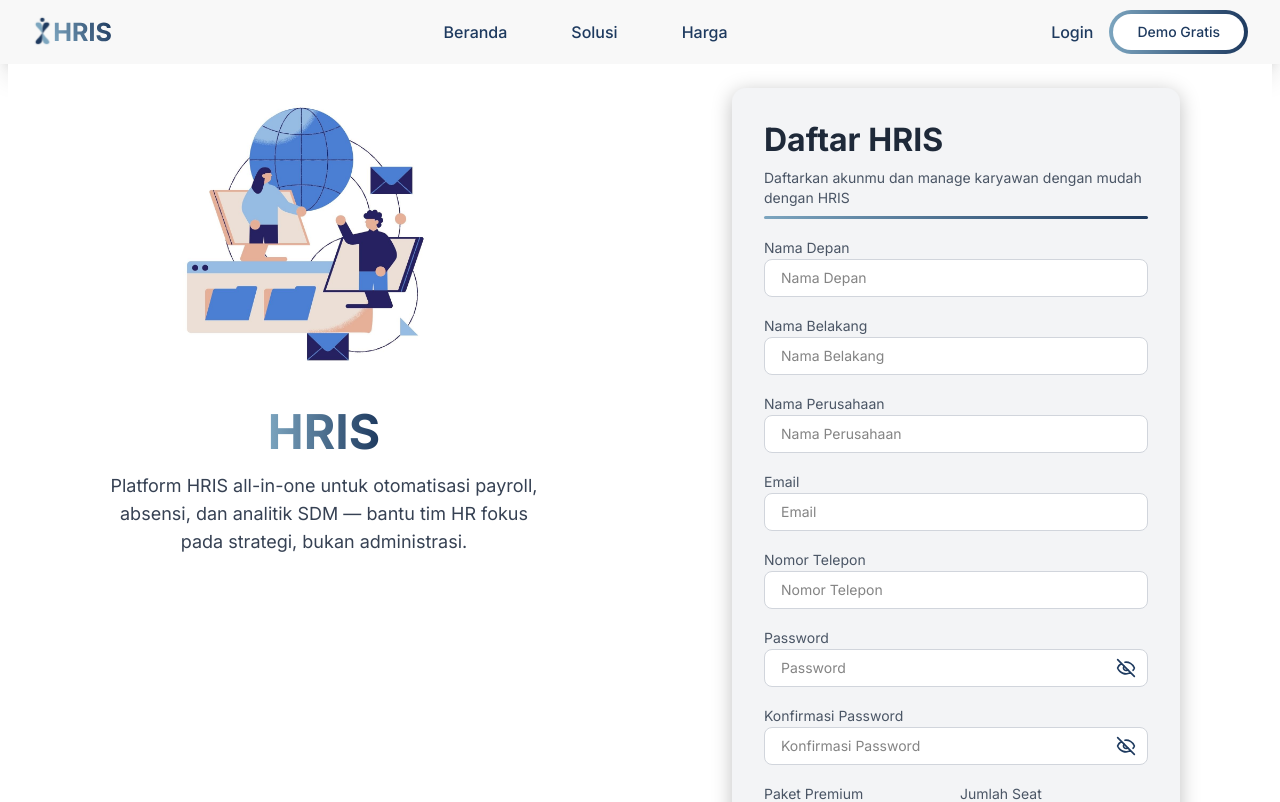
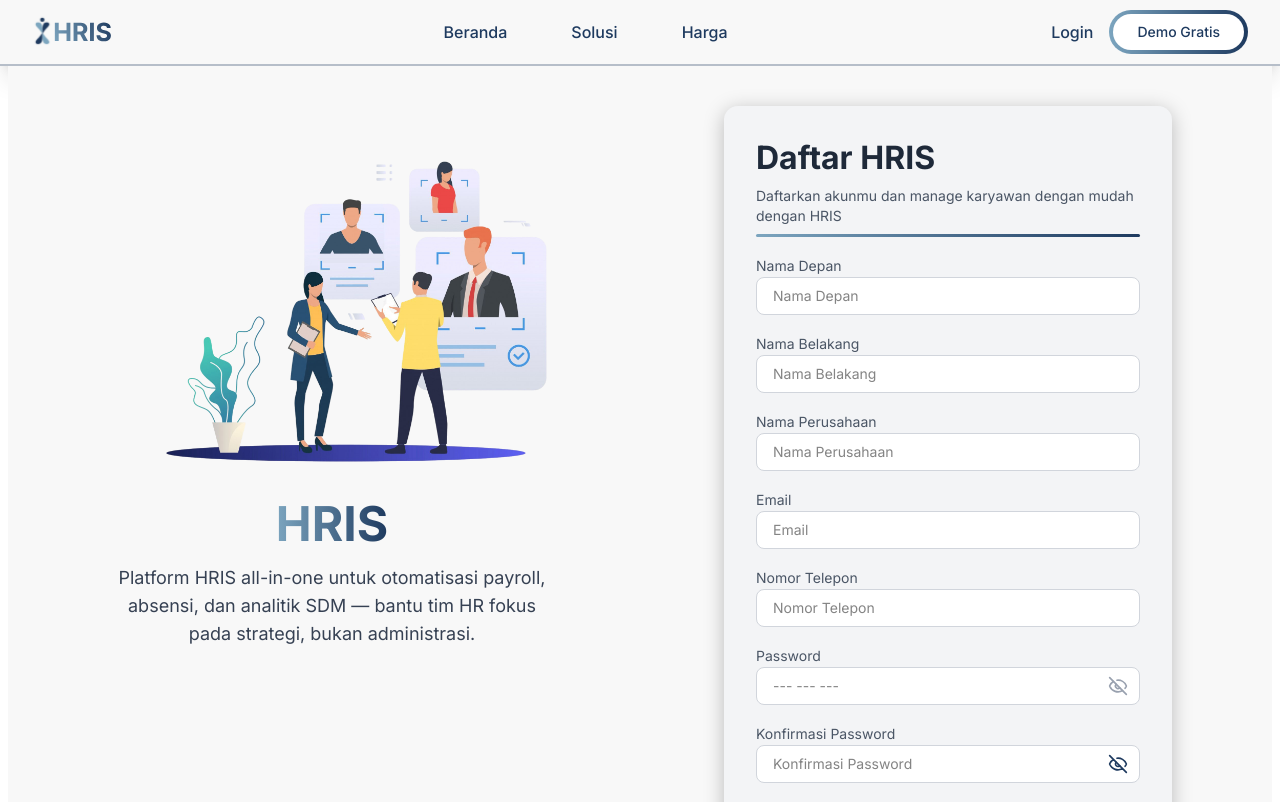
Before and after one commit to ImmarGaneru/CMLABS-HRIS-Frontend, a Next.js app: page /register in a window 1280 px wide. Shown: the top 802 px of the page. Built offline with nearby package versions, Linux system fonts and the light colour scheme.

Commit message:
Fixing - Login and Register

```diff
--- a/src/app/login/email/page.tsx
+++ b/src/app/login/email/page.tsx
@@ -2,6 +2,8 @@
 
 import { useState } from 'react';
 import Link from 'next/link';
+import { LuEyeOff } from "react-icons/lu";
+import { LuEye } from "react-icons/lu";
 
 export default function LoginEmailPage() {
   const [showPassword, setShowPassword] = useState(false);
@@ -11,11 +13,11 @@ export default function LoginEmailPage() {
   };
 
   return (
-    <div className="flex min-h-screen bg-white flex-col md:flex-row">
+    <div className="flex min-h-screen bg-[#f8f8f8] flex-col md:flex-row p-4">
       {/* KIRI: Section HRIS */}
-      <div className="md:w-1/2 w-full flex flex-col items-center justify-start text-white pt-8 p-10 bg-white">
+      <div className="md:w-1/2 w-full flex flex-col items-center justify-start text-white pt-8 p-10">
         <img
-          src="/icon.jpg"
+          src="/HR_image.png"
           alt="HRIS Icon"
           className="max-w-lg mb-6 object-contain"
         />
@@ -67,16 +69,13 @@ export default function LoginEmailPage() {
                 <button
                   type="button"
                   onClick={togglePassword}
-                  className="absolute top-1/2 right-3 transform -translate-y-1/2 focus:outline-none"
+                  className="absolute top-1/2 right-3 transform -translate-y-1/2 focus:outline-none cursor-pointer"
                 >
-                  <img
-                    src={showPassword ? '/password_on.svg' : '/password_off.svg'}
-                    alt="Toggle Password"
-                    className={`w-5 h-5 ${showPassword ? 'text-[#2D8EFF]' : ''}`}
-                    style={{
-                      filter: showPassword ? 'brightness(0) saturate(100%) invert(42%) sepia(100%) saturate(624%) hue-rotate(180deg) brightness(96%) contrast(90%)' : 'none',
-                    }}
-                  />
+                  {showPassword ? (
+                    <LuEye className="w-5 h-5 text-[#2D8EFF]" />
+                  ) : (
+                    <LuEyeOff className="w-5 h-5 text-gray-400" />
+                  )}
                 </button>
               </div>
             </div>
@@ -102,7 +101,8 @@ export default function LoginEmailPage() {
               type="submit"
               className="w-full bg-blue-600 hover:bg-blue-700 text-white font-semibold py-2 rounded-md"
             >
-              Daftar Sekarang
+              {/* Daftar Sekarang */}
+              Masuk
             </button>
 
             {/* Divider Metode Lain */}
--- a/src/app/login/id_karyawan/page.tsx
+++ b/src/app/login/id_karyawan/page.tsx
@@ -2,16 +2,23 @@
 
 import { useState } from 'react';
 import Link from 'next/link';
+import { LuEyeOff } from "react-icons/lu";
+import { LuEye } from "react-icons/lu";
 
 export default function LoginIDKaryawanPage() {
   const [showPassword, setShowPassword] = useState(false);
 
+  // Penyamaan menggunakan togglePassword
+  const togglePassword = () => {
+    setShowPassword((prev) => !prev);
+  };
+
   return (
-    <div className="flex min-h-screen bg-white flex-col md:flex-row">
+    <div className="flex min-h-screen bg-[#f8f8f8] flex-col md:flex-row p-4">
       {/* KIRI: Section HRIS */}
-      <div className="md:w-1/2 w-full flex flex-col items-center justify-start text-white pt-8 p-10 bg-white">
+      <div className="md:w-1/2 w-full flex flex-col items-center justify-start text-white pt-8 p-10">
         <img
-          src="/icon.jpg"
+          src="/HR_image.png"
           alt="HRIS Icon"
           className="max-w-lg mb-6 object-contain"
         />
@@ -64,23 +71,24 @@ export default function LoginIDKaryawanPage() {
             {/* Password dengan Toggle */}
             <div className="space-y-1 relative">
               <label className="text-sm text-gray-600">Password</label>
+              <div className="relative">
                 <input
                   type={showPassword ? 'text' : 'password'}
-                placeholder="---"
+                  placeholder="--- --- ---"
                   className="w-full px-4 py-2 pr-10 rounded-md border border-gray-300 bg-white text-sm focus:outline-none focus:ring-2 focus:ring-blue-500"
                 />
                 <button
                   type="button"
-                onClick={() => setShowPassword(!showPassword)}
-                className="absolute right-3 bottom-2.5"
+                  onClick={togglePassword}
+                  className="absolute top-1/2 right-3 transform -translate-y-1/2 focus:outline-none cursor-pointer"
                 >
-                <img
-                  src={showPassword ? '/password_on.svg' : '/password_off.svg'}
-                  alt="toggle password"
-                  className="w-5 h-5"
-                  style={showPassword ? { filter: 'invert(38%) sepia(90%) saturate(1094%) hue-rotate(187deg) brightness(96%) contrast(101%)' } : {}}
-                />
+                  {showPassword ? (
+                    <LuEye className="w-5 h-5 text-[#2D8EFF]" />
+                  ) : (
+                    <LuEyeOff className="w-5 h-5 text-gray-400" />
+                  )}
                 </button>
+              </div>
             </div>
 
             {/* Ingat saya + Lupa Password */}
--- a/src/app/login/nomor_telepon/page.tsx
+++ b/src/app/login/nomor_telepon/page.tsx
@@ -2,16 +2,22 @@
 
 import Link from 'next/link';
 import { useState } from 'react';
+import { LuEyeOff } from "react-icons/lu";
+import { LuEye } from "react-icons/lu";
 
 export default function LoginNomorTeleponPage() {
   const [showPassword, setShowPassword] = useState(false);
 
+  const togglePassword = () => {
+    setShowPassword((prev) => !prev);
+  };
+
   return (
-    <div className="flex min-h-screen bg-white flex-col md:flex-row">
+    <div className="flex min-h-screen bg-[#f8f8f8] flex-col md:flex-row p-4">
       {/* KIRI: Section HRIS */}
-      <div className="md:w-1/2 w-full flex flex-col items-center justify-start text-white pt-8 p-10 bg-white">
+      <div className="md:w-1/2 w-full flex flex-col items-center justify-start text-white pt-8 p-10">
         <img
-          src="/icon.jpg"
+          src="/HR_image.png"
           alt="HRIS Icon"
           className="max-w-lg mb-6 object-contain"
         />
@@ -72,19 +78,14 @@ export default function LoginNomorTeleponPage() {
                 />
                 <button
                   type="button"
-                  onClick={() => setShowPassword(!showPassword)}
-                  className="absolute inset-y-0 right-3 flex items-center"
+                  onClick={togglePassword}
+                  className="absolute top-1/2 right-3 transform -translate-y-1/2 focus:outline-none cursor-pointer"
                 >
-                  <img
-                    src={showPassword ? '/password_on.svg' : '/password_off.svg'}
-                    alt="Toggle Password"
-                    className={`w-5 h-5 ${
-                      showPassword ? 'filter' : ''
-                    }`}
-                    style={{
-                      filter: showPassword ? 'brightness(0) saturate(100%) invert(44%) sepia(94%) saturate(747%) hue-rotate(183deg) brightness(101%) contrast(92%)' : 'none'
-                    }}
-                  />
+                  {showPassword ? (
+                    <LuEye className="w-5 h-5 text-[#2D8EFF]" />
+                  ) : (
+                    <LuEyeOff className="w-5 h-5 text-gray-400" />
+                  )}
                 </button>
               </div>
             </div>
--- a/src/app/register/page.tsx
+++ b/src/app/register/page.tsx
@@ -2,17 +2,23 @@
 
 import { useState } from 'react';
 import Link from 'next/link';
+import { LuEyeOff } from "react-icons/lu";
+import { LuEye } from "react-icons/lu";
 
 export default function RegisterPage() {
   const [showPassword, setShowPassword] = useState(false);
+
+  const togglePassword = () => {
+    setShowPassword((prev) => !prev);
+  };
   const [showConfirmPassword, setShowConfirmPassword] = useState(false);
 
   return (
-    <div className="flex min-h-screen bg-white flex-col md:flex-row">
+    <div className="flex min-h-screen bg-[#f8f8f8] flex-col md:flex-row p-4">
       {/* KIRI: Section HRIS */}
-      <div className="md:w-1/2 w-full flex flex-col items-center justify-start text-white pt-8 p-10 bg-white">
+      <div className="md:w-1/2 w-full flex flex-col items-center justify-start text-white pt-8 p-10">
         <img
-          src="/icon.jpg"
+          src="/HR_image.png"
           alt="HRIS Icon"
           className="max-w-lg mb-6 object-contain"
         />
@@ -65,24 +71,19 @@ export default function RegisterPage() {
               <div className="relative">
                 <input
                   type={showPassword ? 'text' : 'password'}
-                  placeholder="Password"
-                  className="w-full px-4 py-2 rounded-md border border-gray-300 bg-white text-sm focus:outline-none focus:ring-2 focus:ring-blue-500 pr-10"
+                  placeholder="--- --- ---"
+                  className="w-full px-4 py-2 pr-10 rounded-md border border-gray-300 bg-white text-sm focus:outline-none focus:ring-2 focus:ring-blue-500"
                 />
                 <button
                   type="button"
-                  onClick={() => setShowPassword(!showPassword)}
-                  className="absolute right-3 top-1/2 transform -translate-y-1/2"
+                  onClick={togglePassword}
+                  className="absolute top-1/2 right-3 transform -translate-y-1/2 focus:outline-none cursor-pointer"
                 >
-                  <img
-                    src={showPassword ? '/password_on.svg' : '/password_off.svg'}
-                    alt="Toggle Password"
-                    className="w-5 h-5"
-                    style={{
-                      filter: showPassword
-                        ? 'invert(44%) sepia(91%) saturate(3086%) hue-rotate(191deg) brightness(99%) contrast(101%)'
-                        : 'none',
-                    }}
-                  />
+                  {showPassword ? (
+                    <LuEye className="w-5 h-5 text-[#2D8EFF]" />
+                  ) : (
+                    <LuEyeOff className="w-5 h-5 text-gray-400" />
+                  )}
                 </button>
               </div>
             </div>
@@ -116,7 +117,8 @@ export default function RegisterPage() {
             </div>
 
             {/* Dropdown */}
-            <div className="flex gap-2">
+            {/* Ini diganti, dibawa ke halaman pemilihan paket */}
+            {/* <div className="flex gap-2">
               <div className="w-1/2">
                 <label className="text-sm text-gray-600">Paket Premium</label>
                 <select className="w-full px-4 py-2 rounded-md border border-gray-300 bg-gray-200 text-sm">
@@ -129,14 +131,14 @@ export default function RegisterPage() {
                   <option>51 - 100 Seat</option>
                 </select>
               </div>
-            </div>
+            </div> */}
 
             {/* Submit */}
             <button
               type="submit"
               className="w-full bg-blue-600 hover:bg-blue-700 text-white font-semibold py-2 rounded-md mt-4 mb-3"
             >
-              Daftar Sekarang
+              Selanjutnya
             </button>
 
             {/* Divider */}
--- a/src/components/Navbar.tsx
+++ b/src/components/Navbar.tsx
@@ -41,7 +41,7 @@ export default function Navbar() {
   }
 
   return (
-    <nav className="bg-[#f8f8f8] shadow-xl">
+    <nav className="bg-[#f8f8f8] shadow-xl border-b-2 border-[#1E3A5F]/30">
       <div className="max-w-7xl mx-auto px-4 sm:px-6 lg:px-8 ">
         <div className="flex justify-between h-16 items-center">
           {/* Logo */}
@@ -68,7 +68,7 @@ export default function Navbar() {
             </Link>
 
             {/* Tombol Demo Gratis */}
-            <Link href="#" className="bg-gradient-to-r from-[#7CA5BF] to-[#1E3A5F] rounded-[24px] p-1 text-white items-center">
+            <Link href="/register" className="bg-gradient-to-r from-[#7CA5BF] to-[#1E3A5F] rounded-[24px] p-1 text-white items-center">
               <span className="inline-block bg-white text-[#1E3A5F] rounded-[20px] px-6 py-2 text-sm font-medium">
                 Demo Gratis
               </span>
```
Lines whose indentation alone changed are shown as unchanged.
